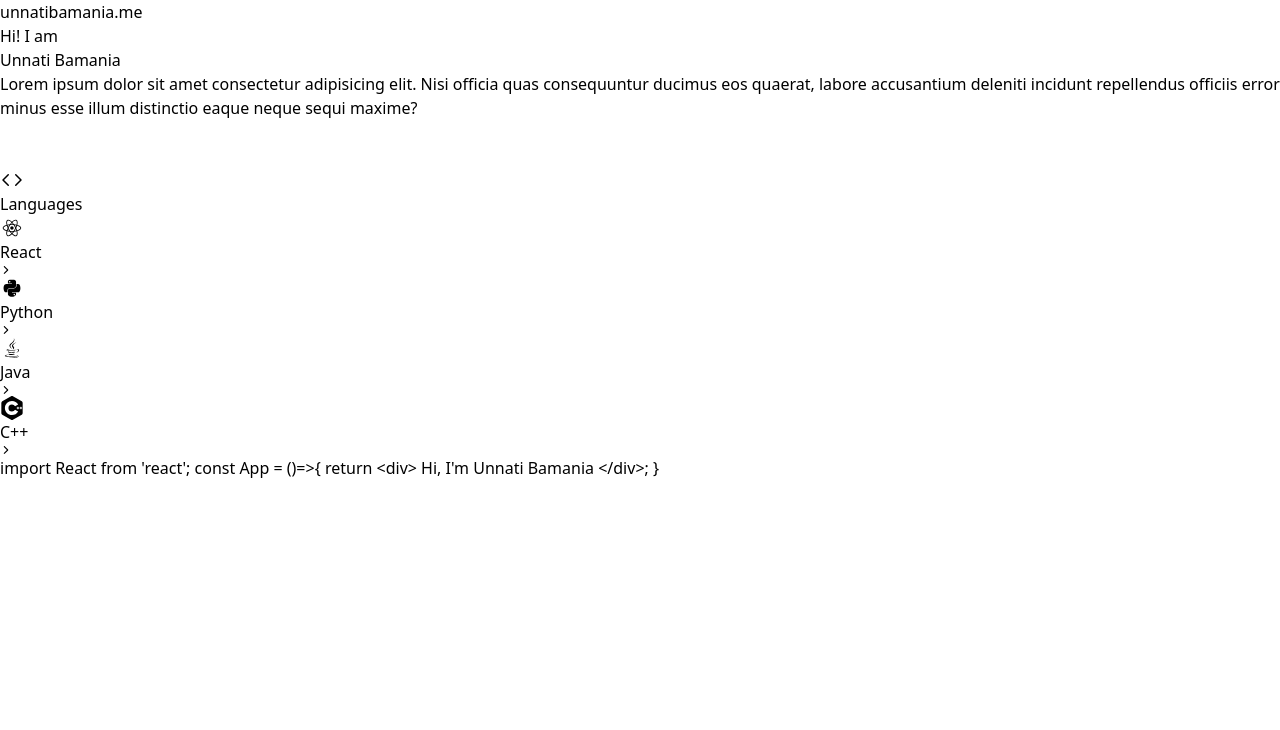
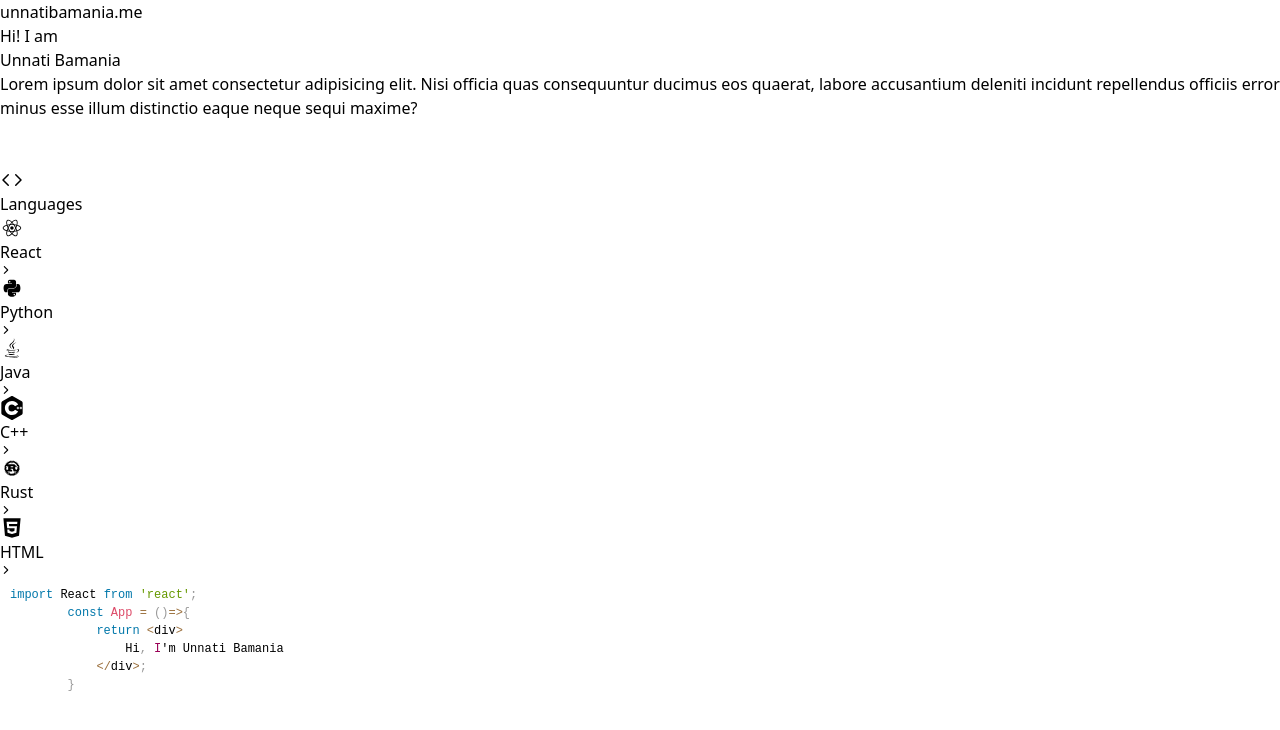
Before and after one commit to unnati2000/portfolio, a Next.js app: page / in a window 1280 px wide. Shown: the top 730 px of the page. Built offline with nearby package versions, Linux system fonts and the light colour scheme.

Commit message:
feat(home-page) code editor ui

```diff
--- a/package.json
+++ b/package.json
@@ -15,9 +15,12 @@
     "eslint": "8.37.0",
     "eslint-config-next": "13.2.4",
     "next": "13.2.4",
+    "prismjs": "^1.29.0",
     "react": "18.2.0",
     "react-dom": "18.2.0",
     "react-icons": "^4.8.0",
+    "react-simple-code-editor": "^0.13.1",
+    "react-typist": "^2.0.5",
     "typescript": "5.0.3"
   },
   "devDependencies": {
--- a/src/components/home/CodeEditor.component.tsx
+++ b/src/components/home/CodeEditor.component.tsx
@@ -6,6 +6,15 @@
 import { IoIosArrowForward } from 'react-icons/io';
 
 import { programmingLanguages } from '@/utils/codeUtils';
+
+import Editor from 'react-simple-code-editor';
+import { highlight, languages } from 'prismjs/components/prism-core';
+import Typist from 'react-typist';
+import 'react-typist/dist/Typist.css';
+
+import 'prismjs/components/prism-clike';
+import 'prismjs/components/prism-javascript';
+import 'prismjs/themes/prism.css'; //Example style, you can use another
 
 interface LanguageProps {
   index: number;
@@ -19,11 +28,18 @@
   const [selectedLanguage, setSelectedLanguage] = useState<LanguageProps>(
     programmingLanguages[0]
   );
+
+  const [typingDone, setTypingDone] = useState(false);
+
+  const handleTypingDone = () => {
+    setTypingDone(true);
+  };
+
   return (
     <div className="rounded-md pt-8 pr-8">
       {/* navbar */}
 
-      <div className="bg-zinc-950 h-8 flex justify-end rounded-t-md flex items-center">
+      <div className="bg-neutral-950 h-8 flex justify-end rounded-t-md flex items-center">
         <div className="hover:bg-zinc-900 h-full py-1 px-2 flex items-center cursor-pointer">
           <CgLoadbar size={16} color="white" />
         </div>
@@ -37,9 +53,9 @@
 
       {/* code editor */}
       <div className="flex">
-        <div className="bg-zinc-900 py-8 px-4 flex flex-col gap-6">
+        <div className="bg-zinc-900 w-1/3 py-8 px-4 flex flex-col gap-6 rounded-bl-md">
           <div className="flex items-center gap-2">
-            <BsCode size={24} className="bg-teal-500" />
+            <BsCode size={24} className="text-teal-500" />
             <p className="bg-gradient-to-r from-teal-500 via-cyan-600 to-blue-600 text-transparent bg-clip-text text-lg">
               Languages
             </p>
@@ -67,8 +83,37 @@
             ))}
           </div>
         </div>
-        <div className="w-3/4 p-4 bg-zinc-950 text-zinc-800">
-          {selectedLanguage.code}
+        <div className="w-3/4 p-4  w-2/3 bg-zinc-950 text-zinc-800 rounded-br-md">
+          {typingDone ? (
+            <Editor
+              value={selectedLanguage.code}
+              padding={10}
+              style={{
+                fontFamily: '"Fira code", "Fira Mono", monospace',
+                fontSize: 12,
+              }}
+              highlight={(code) => highlight(code, languages.js)}
+            />
+          ) : (
+            <Typist
+              avgTypingDelay={30}
+              onTypingDone={handleTypingDone}
+              cursor={{
+                hideWhenDone: true,
+                hideWhenDoneDelay: 0,
+              }}
+            >
+              <Editor
+                value=""
+                padding={10}
+                style={{
+                  fontFamily: '"Fira code", "Fira Mono", monospace',
+                  fontSize: 12,
+                }}
+                highlight={(code) => highlight(code, languages.js)}
+              />
+            </Typist>
+          )}
         </div>
       </div>
     </div>
--- a/src/components/home/HeroSection.component.tsx
+++ b/src/components/home/HeroSection.component.tsx
@@ -4,9 +4,9 @@
 
 const HeroSectionComponent: React.FC = () => {
   return (
-    <div className="h-3xl w-3/4 rounded-md bg-zinc-800">
+    <div className="h-3xl w-2/3 rounded-md bg-zinc-800">
       {/* navbar */}
-      <div className="flex gap-3 justify-end rounded-sm bg-zinc-700 p-3">
+      <div className="flex gap-3 justify-end rounded-sm bg-zinc-900 p-3">
         <div className="h-2 w-2 rounded-full bg-rose-700" />
         <div className="h-2 w-2 rounded-full bg-yellow-400" />
         <div className="h-2 w-2 rounded-full bg-green-500" />
--- a/src/pages/index.tsx
+++ b/src/pages/index.tsx
@@ -7,10 +7,10 @@
 export default function Home() {
   return (
     <div className="bg-zinc-950 min-h-screen">
-      <div className="p-4">
-        <h1 className="bg-gradient-to-r from-emerald-500 via-teal-600 to-cyan-600 text-transparent bg-clip-text">
+      <div className="p-8">
+        <p className="font-semibold bg-gradient-to-r from-teal-500 via-cyan-600 to-blue-600 text-transparent bg-clip-text text-lg">
           unnatibamania.me
-        </h1>
+        </p>
       </div>
       <div className="flex justify-center pt-12 items-center">
         <HeroSection />
--- a/src/utils/codeUtils.ts
+++ b/src/utils/codeUtils.ts
@@ -1,6 +1,7 @@
 import { IconType } from 'react-icons';
-import { DiReact, DiPython, DiJava } from 'react-icons/di';
+import { DiReact, DiPython, DiJava, DiRust } from 'react-icons/di';
 import { SiCplusplus } from 'react-icons/si';
+import { AiFillHtml5 } from 'react-icons/ai';
 
 interface LanguageProps {
   index: number;
@@ -50,4 +51,30 @@
         }
     `,
   },
+  {
+    index: 5,
+    Icon: DiRust,
+    name: 'Rust',
+    language: 'rust',
+    code: `
+        #include <iostream>
+        int main(){
+            cout<<"Hi! I'm Unnati Bamania"<<endl;
+        }
+    `,
+  },
+  {
+    index: 6,
+    Icon: AiFillHtml5,
+    name: 'HTML',
+    language: 'html',
+    code: `
+       <html>
+        <head></head>
+        <body>
+          <h1>Hi, I'm Unnati</h1>
+        </body>
+       </html>
+    `,
+  },
 ];
```
Also changed, not shown: 2 other files (tests, documents, lock files or other folders).
